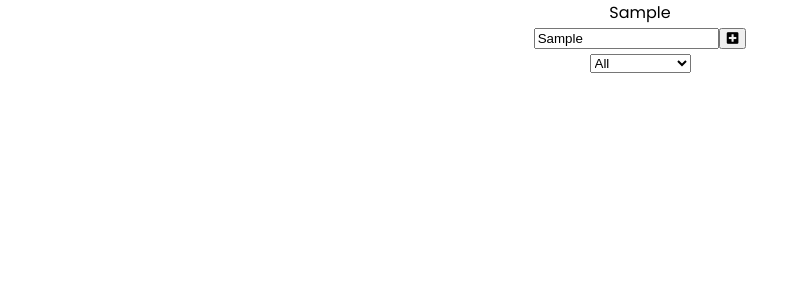
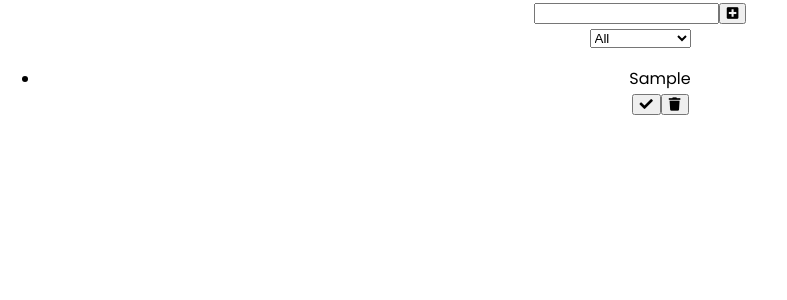
Before and after one commit to ddVital/Todo-app, a React (Create React App) app: page / in a window 1280 px wide. Both pictures are taken after typing "Sample" into the empty fields and a click on the button 732 px from the left and 38 px from the top of the page. Shown: the top 300 px of the page, without its empty margins (0-787 px from the left). Built offline with nearby package versions, Linux system fonts and the light colour scheme.

Commit message:
finishing logical part

```diff
--- a/src/App.js
+++ b/src/App.js
@@ -1,21 +1,60 @@
-import { useState } from 'react';
+import { useEffect, useState } from 'react';
 import './App.css';
 
 // importing components
-import Form from './components/form';
-import TodoList from './components/todoList';
+import Form from './components/Form';
+import TodoList from './components/TodoList';
 
 function App() {
   const [inputText, setInputText] = useState();
   const [todos, setTodos] = useState([]);
+  const [status, setStatus] = useState("all");
+  const [filteredTodos, setFilteredTodos] = useState([]);
+
+  // RUN ONLY ONCE WHEN THE APP STARTS
+  useEffect(() => {
+    getLocalTodos();
+  }, [])
+
+  useEffect(() => {
+    filterHandler();
+    saveLocalTodos();
+  }, [todos, status])
+
+  const filterHandler = () => {
+    switch(status) {
+      case 'completed':
+        setFilteredTodos(todos.filter(todo => todo.completed === true));
+        break;
+      case 'uncompleted':
+        setFilteredTodos(todos.filter(todo => todo.completed === false));
+        break;
+      default:
+        setFilteredTodos(todos);
+        break;
+    }
+  }
+
+  const saveLocalTodos = () => {
+    localStorage.setItem("todos", JSON.stringify(todos));
+  }
+
+  const getLocalTodos = () => {
+    if (localStorage.getItem('todos') === null ) {
+      localStorage.setItem('todos', JSON.stringify([]));
+    } else {
+      let todoLocal = JSON.parse(localStorage.getItem("todos"));
+      setTodos(todoLocal);
+    }
+  }
 
   return (
     <div className="App">
       <header className="App-header">
         {inputText}
       </header>
-      <Form todos={todos} setTodos={setTodos} setInputText={setInputText} />
-      <TodoList />
+      <Form todos={todos} setTodos={setTodos} inputText={inputText} setInputText={setInputText} setStatus={setStatus} />
+      <TodoList todos={filteredTodos} setTodos={setTodos} />
     </div>
   );
 }
--- /dev/null
+++ b/src/components/Todo.js
@@ -0,0 +1,33 @@
+import React from 'react';
+
+const Todo = ({ todos, todo, setTodos }) => {
+  const deleteHandler = () => {
+    setTodos(todos.filter((el) => el.id !== todo.id ))
+  }
+
+  const completeHandler = () => {
+    setTodos(todos.map((item) => {
+      if (item.id === todo.id) {
+        return {
+          ...item, completed: !item.completed
+        };
+      }
+      return item;
+    })
+    );
+  }
+
+  return (
+    <div>
+      <li className={`todo-item ${todo.completed ? "completed" : ""}`}>{ todo.task }</li>
+      <button className="complete-bnt" onClick={completeHandler}>
+        <i className="fas fa-check"></i>
+      </button>
+      <button className="trash-bnt" onClick={deleteHandler}>
+        <i className="fas fa-trash"></i>
+      </button>
+    </div>
+  );
+}
+
+export default Todo;
--- a/src/components/form.js
+++ b/src/components/form.js
@@ -1,22 +1,31 @@
 import React from 'react';
 
-const Form = ({ setInputText }) => {
+const Form = ({ inputText, setInputText, todos, setTodos, setStatus }) => {
+
   const inputTextHandler = (e) => {
     setInputText(e.target.value)
   }
 
   const submitTodoHandler = (e) => {
     e.preventDefault();
+    setTodos([
+      ...todos, {task: inputText, completed: false, id: Math.random() * 1000}
+    ]);
+    setInputText("");
+  }
+
+  const statusHandler = (e) => {
+    setStatus(e.target.value)
   }
 
   return (
     <form>
-      <input type="text" className="" onChange={inputTextHandler} />
+      <input type="text" className="" value={inputText} onChange={inputTextHandler} />
       <button type="submit" className="" onClick={submitTodoHandler} >
         <i className="fas fa-plus-square"></i>
       </button>
       <div>
-        <select name="todos" className="filter-todo">
+        <select name="todos" className="filter-todo" onChange={statusHandler}>
           <option value="all">All</option>
           <option value="completed">Completed</option>
           <option value="uncompleted">Uncompleted</option>
--- a/src/components/todoList.js
+++ b/src/components/todoList.js
@@ -1,9 +1,20 @@
 import React from 'react';
+// importing components
+import Todo from './Todo';
 
-const TodoList = () => {
+const TodoList = ({ todos, setTodos }) => {
   return (
     <div>
-      <ul></ul>
+      <ul>
+        {todos.map(todo => (
+          <Todo
+            key={todo.id}
+            setTodos={setTodos}
+            todos={todos}
+            todo={todo}
+          />
+        ))}
+      </ul>
     </div>
   );
 }
```
Also changed, not shown: 1 other file (tests, documents, lock files or other folders).
